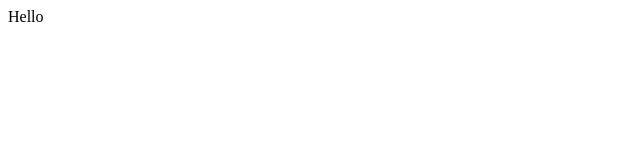
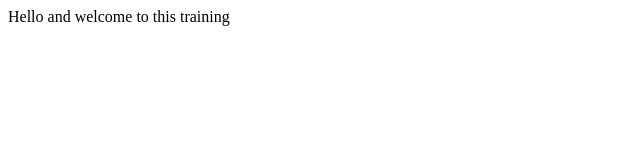
Before and after one commit to philwere/demo-repo, a plain HTML site: page index.html in a window 1280 px wide. Shown: the whole page, without its empty margins (0-640 px from the left). Drawn offline with Linux system fonts and the light colour scheme.

Commit message:
updated welcome message

```diff
--- a/index.html
+++ b/index.html
@@ -1 +1 @@
-<div>Hello</div>
+<div>Hello and welcome to this training</div>
```
